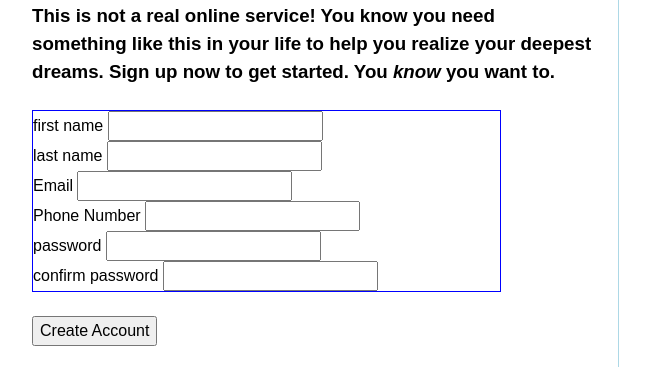
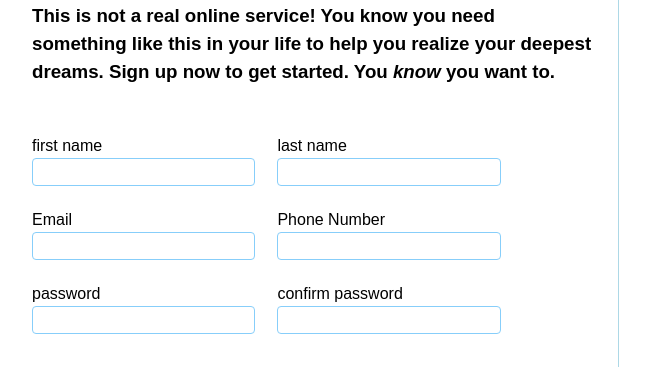
Before and after one commit to thedanielenrico/odin-sign-up-form, a plain HTML site: page index.html in a window 1280 px wide. Shown: the part 159-526 px from the top of the page, 521-1171 px from the left. Drawn offline with Linux system fonts and the light colour scheme.

Commit message:
add flex to user inputs

```diff
--- a/index.html
+++ b/index.html
@@ -33,37 +33,31 @@
         <section>
           <form action="" method="post">
             <div id="form-user-inputs">
-              <div>
               <label for="firstName">
                 first name
                 <input type="text" id="firstName" name="firstName" />
               </label>
-              </div>
-              <div>
+
               <label for="lastName">
                 last name
                 <input type="text" id="lastName" name="lastName" />
               </label>
-              </div>
-              <div>
+
               <label for="email">
                 Email
                 <input type="email" id="email" name="email" />
               </label>
-              </div>
-              <div>
+
               <label for="phoneNumber">
                 Phone Number
                 <input type="tel" id="phoneNumber" name="phoneNumber" />
               </label>
-              </div>
-              <div>
+
               <label for="password">
                 password
                 <input type="text" id="password" name="password" />
               </label>
-              </div>
-              <div>
+
               <label for="confirmPassword">
                 confirm password
                 <input
@@ -72,7 +66,6 @@
                   name="confirmPassword"
                 />
               </label>
-              </div>
             </div>
             <button type="submit" id="submit-btn">Create Account</button>
           </form>
--- a/styles.css
+++ b/styles.css
@@ -58,6 +58,21 @@ form {
   margin-top: 24px;
 }
 
-form > div {
-  border: solid 1px blue;
+#form-user-inputs {
+  display: flex;
+  flex-direction: row;
+  flex-wrap: wrap;
+  gap: 22px;
+  padding: 24px 0;
 }
+
+label {
+  display: flex;
+  flex-direction: column;
+  flex: 1;
+}
+
+input {
+  border: 1px solid lightskyblue;
+  border-radius: 4px;
+}
```
Lines whose indentation alone changed are shown as unchanged.
